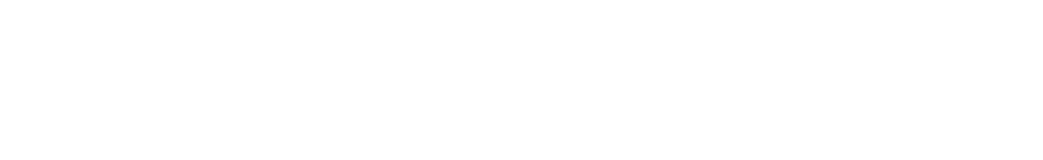
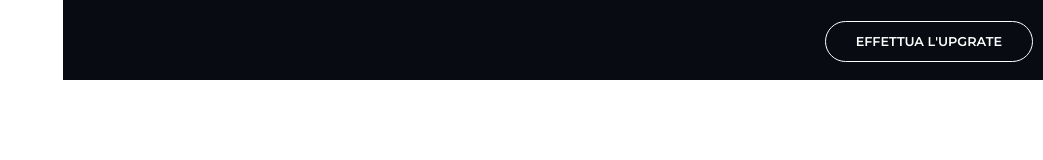
Before and after one commit to FrancescolaPiana/html-css-spotifyweb, a plain HTML site: page index.html in a window 1280 px wide. Shown: the whole page, without its empty margins (237-1280 px from the left). Drawn offline with Linux system fonts and the light colour scheme.

Commit message:
upper nav created

```diff
--- a/css/style.css
+++ b/css/style.css
@@ -3,4 +3,88 @@
     margin: 0;
     padding: 0;
     box-sizing: border-box;
+    font-family: 'Montserrat', sans-serif;
+    /* background-color: blueviolet; */
 }
+
+:root{
+    --black: #000000;
+    --darkblue: #080b12;
+    --darkcyan: #141928;
+    --darkgrey: #282828;
+    --grey: #707070;
+    --lime: #adff2f;
+    --white: #ffffff;
+}
+
+/* fonts */
+
+.f1{
+    font-size: 2.5em;
+}
+
+.f2{
+    font-size: 2em;
+}
+
+.f3{
+    font-size: 0.8em;
+}
+
+.f4{
+    font-size: 1.2em;
+}
+
+.f5{
+    font-size: 1em;
+}
+
+.caps{
+    text-transform: uppercase;
+}
+
+.white{
+    color: #ffffff;
+}
+
+.grey{
+    color: #707070;
+}
+
+.bold{
+    font-weight: 600;
+}
+
+.bolder{
+    font-weight: 800;
+}
+/* ----- */
+
+/* buttons */
+
+.btn1{
+    padding: 12px 30px;
+    border-radius: 30px;
+    border: 1px solid #ffffff;
+    text-decoration: none;
+}
+
+.btn2{
+    padding: 5px;
+    text-decoration: none;
+}
+
+/* ---- */
+
+/* fixed bars */
+
+.headbar{
+    display: flex;
+    justify-content: flex-end;
+    align-items: center;
+    width: calc(100% - 300px);
+    margin-left: 300px;
+    height: 80px;
+    background-color: var(--darkblue);
+    padding-right: 10px;
+}
--- a/index.html
+++ b/index.html
@@ -5,11 +5,18 @@
     <meta http-equiv="X-UA-Compatible" content="IE=edge">
     <meta name="viewport" content="width=device-width, initial-scale=1.0">
 
-
+    <link rel="preconnect" href="https://fonts.googleapis.com">
+    <link rel="preconnect" href="https://fonts.gstatic.com" crossorigin>
+    <link href="https://fonts.googleapis.com/css2?family=Montserrat:wght@400;600;800&display=swap" rel="stylesheet">
     <link rel="stylesheet" href="css/style.css">
     <title>Document</title>
 </head>
 <body>
+    <header class="headbar">
+        <div>
+            <a class="f3 caps btn1 white bold" href=""> Effettua l'upgrate </a>
+        </div>
+    </header>
 
 </body>
 </html>
```
